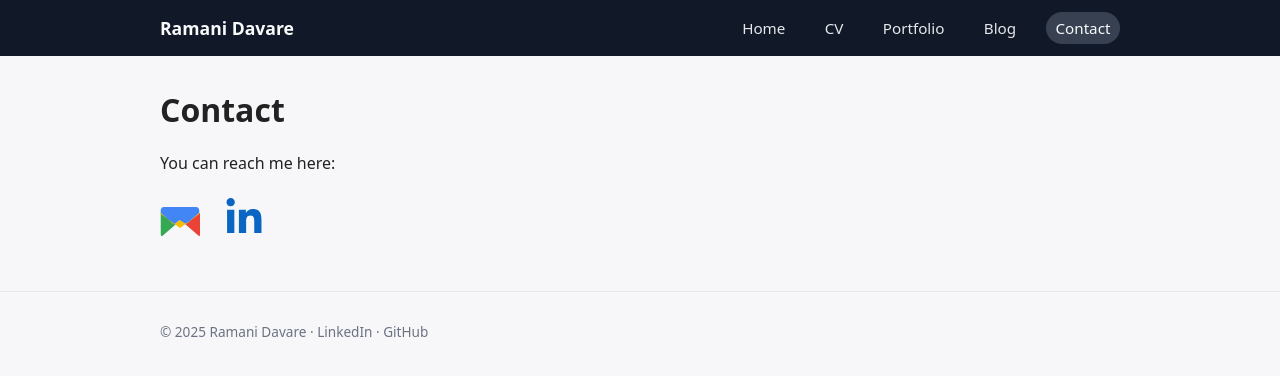
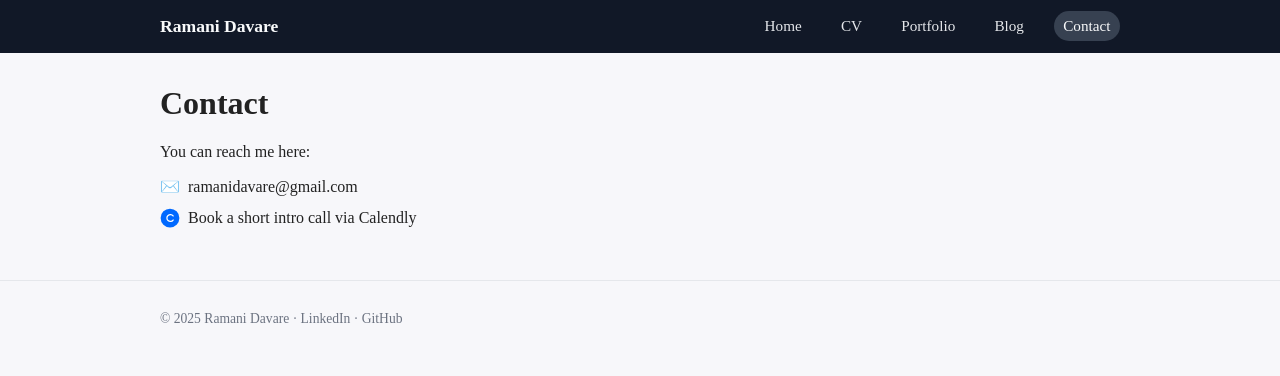
Before and after one commit to rumrumdavare/my-website, a FastAPI app: page /contact in a window 1280 px wide. Shown: the top 376 px of the page. Run offline with FastAPI, Linux system fonts and the light colour scheme.

Commit message:
style(ui): change contact page icons, and font

```diff
--- a/app/static/css/styles.css
+++ b/app/static/css/styles.css
@@ -1,6 +1,6 @@
 body {
     margin: 0;
-    font-family: system-ui, -apple-system, BlinkMacSystemFont, "Segoe UI", sans-serif;
+    font-family: fangsong;
     background-color: #f7f7fa;
     color: #222;
 }
@@ -113,19 +113,34 @@ a {
     text-decoration: underline;
 }
 
-.contact-icons {
+.contact-list {
+    list-style: none;
+    padding: 0;
+    margin-top: 1rem;
     display: flex;
-    gap: 1.5rem;
-    margin-top: 1.5rem;
+    flex-direction: column;
+    gap: 0.75rem;
 }
 
-.icon-link svg {
-    width: 40px;
-    height: 40px;
-    transition: opacity 0.2s ease;
+.contact-item {
+    display: inline-flex;
+    align-items: center;
+    gap: 0.5rem;
+    text-decoration: none;
+    color: inherit;
 }
 
-.icon-link:hover svg {
-    opacity: 0.7;
-    cursor: pointer;
+.contact-item:hover {
+    text-decoration: underline;
 }
+
+.contact-icon {
+    display: flex;
+    align-items: center;
+    justify-content: center;
+}
+
+.contact-icon svg {
+    width: 20px;
+    height: 20px;
+}
--- a/app/templates/contact.html
+++ b/app/templates/contact.html
@@ -7,25 +7,33 @@
 
 <p>You can reach me here:</p>
 
-<div class="contact-icons">
+<div class="contact-list">
 
-    <a href="mailto:ramanidavare@gmail.com" class="icon-link" title="Email">
-        <!-- Gmail icon -->
-        <svg xmlns="http://www.w3.org/2000/svg" viewBox="0 0 512 512">
-            <path fill="#ea4335" d="M502.3 190.8L327.4 338.7l174.9 150.5c9.6-5.3 15.7-15.4 15.7-26.6V190.8z"/>
-            <path fill="#34a853" d="M9.7 190.8v272c0 11.2 6 21.3 15.7 26.6l174.9-150.5L9.7 190.8z"/>
-            <path fill="#4285f4" d="M327.4 338.7l174.9-147.9v-36.2c0-22.1-17.9-40-40-40H49.7c-22.1 0-40 17.9-40 40v36.2l174.9 147.9 62.4-53.1 80.4 53.1z"/>
-            <path fill="#fbbc04" d="M256 285.6l-80.4 53.1L9.7 190.8 0 197.7l256 187.3 256-187.3-9.7-6.9-166 142.8z"/>
-        </svg>
-    </a>
+    <li>
+        <a href="mailto:ramanidavare@gmail.com" class="contact-item">
+            <span class="contact-icon">✉️</span>
+            <span class="contact-text">ramanidavare@gmail.com</span>
+        </a>
+    </li>
 
-    <a href="www.linkedin.com/in/ramani-davare" target="_blank" class="icon-link" title="LinkedIn">
-        <!-- LinkedIn icon -->
-        <svg xmlns="http://www.w3.org/2000/svg" viewBox="0 0 448 512">
-            <path fill="#0A66C2"
-                d="M100.28 448H7.4V148.9h92.88zm-46.44-341C24.29 107 0 82.7 0 53.48A53.46 53.46 0 0 1 53.55 0c29.23 0 53 24.28 53 53.48 0 29.22-23.77 53.52-53 53.52zM447.9 448h-92.68V302.4c0-34.7-.7-79.2-48.28-79.2-48.3 0-55.7 37.7-55.7 76.7V448H158.7V148.9h89v40.8h1.3c12.4-23.6 42.62-48.3 87.74-48.3 93.8 0 111 61.8 111 142.3V448z"/>
-        </svg>
-    </a>
+    <li>
+        <a href="https://calendly.com/ramanidavare/introcall"
+           target="_blank"
+           class="contact-item">
+            <span class="contact-icon">
+                <!-- Simple Calendly-style "C" in a circle -->
+                <svg xmlns="http://www.w3.org/2000/svg" viewBox="0 0 64 64">
+                    <circle cx="32" cy="32" r="30" fill="#0069ff" />
+                    <path d="M42 25.5a11 11 0 1 0 0 13"
+                          fill="none" stroke="#ffffff" stroke-width="4"
+                          stroke-linecap="round" stroke-linejoin="round" />
+                </svg>
+            </span>
+            <span class="contact-text">
+                Book a short intro call via Calendly
+            </span>
+        </a>
+    </li>
 
 </div>
 
```
